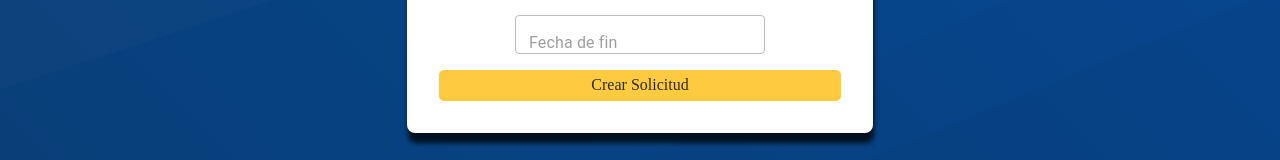
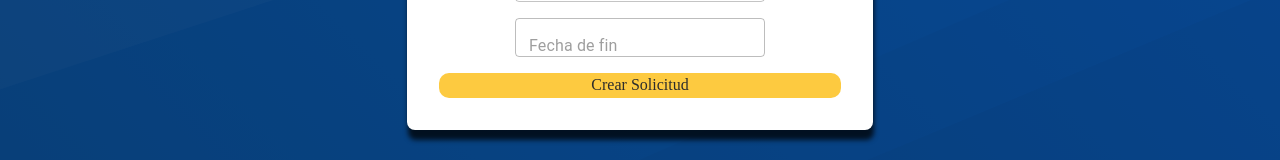
Before and after one commit to tobimonges/vacaciones, a React (Vite) app in the folder vacaciones-frontend/: page /NuevaSolicitud in a window 1280 px wide. Shown: the part 502-662 px from the top of the page. Built offline with nearby package versions, Linux system fonts and the light colour scheme.

Commit message:
Se modifica el boton del datapicker en NuevaSolicitud

```diff
--- a/vacaciones-frontend/src/components/NuevaSolicitud.css
+++ b/vacaciones-frontend/src/components/NuevaSolicitud.css
@@ -92,8 +92,8 @@
   font-family: "bold";
   font-size: 16px;
   border: none;
-  border-radius: 5px;
-  padding: 0.4rem;
+  border-radius: 10px;
+  padding: 0.2rem;
   color: #2c2c2c;
 
   transition: all 0.3s ease-in-out;
```
